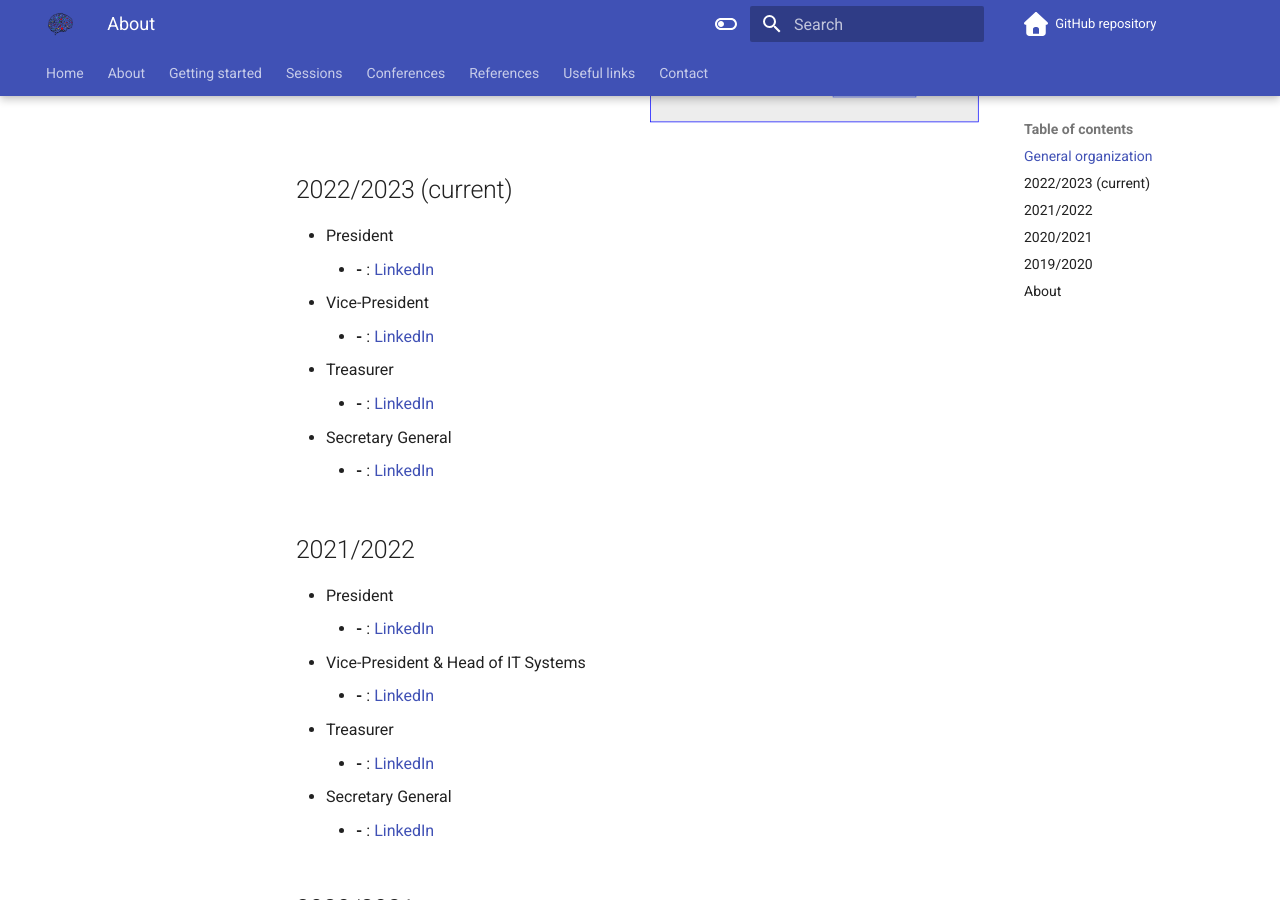
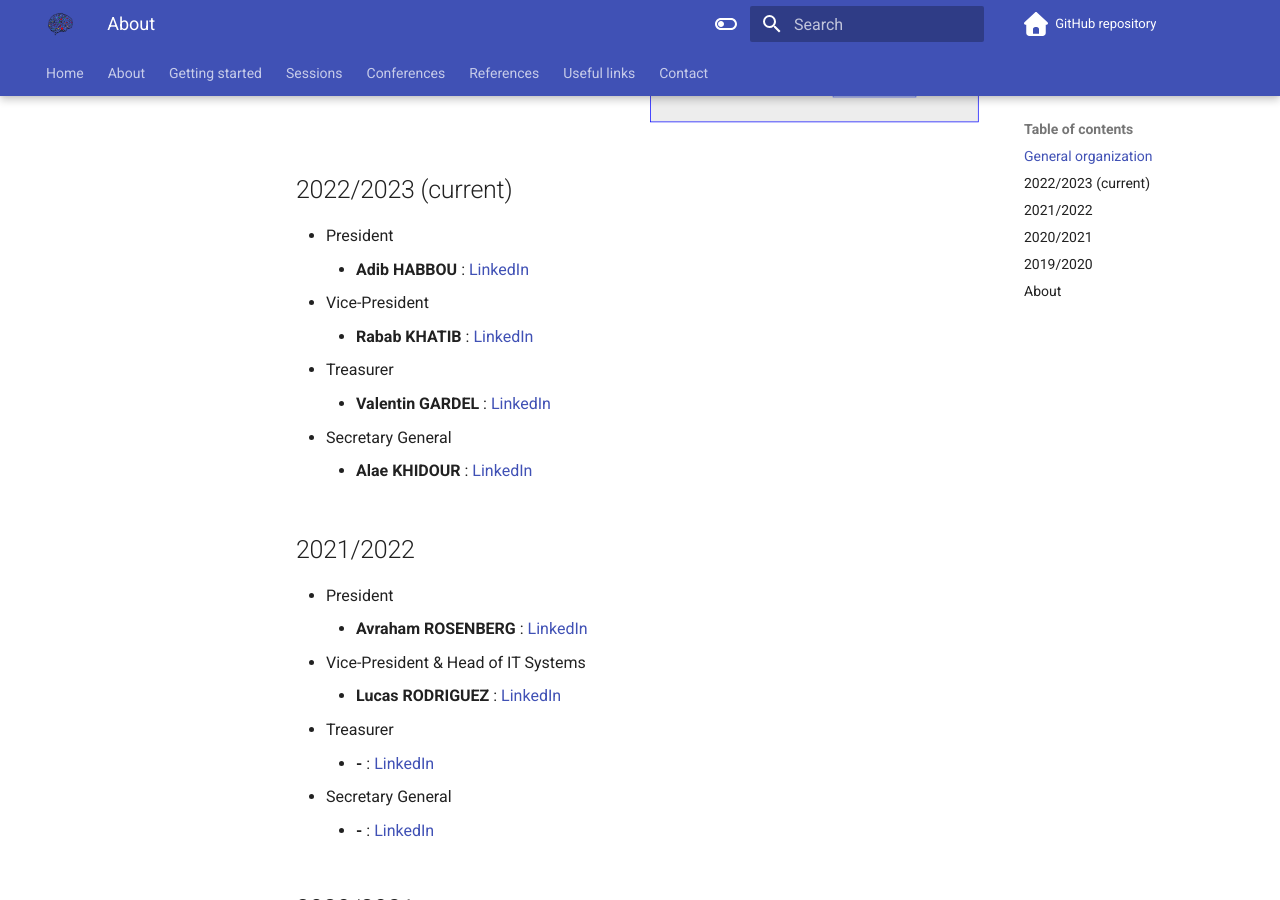
Before and after one commit to DataScIIEnce-ENSIIE/datasciience-ensiie.github.io, an MkDocs documentation site: the page built from docs/about.md, in a window 1280 px wide and 900 px high, scrolled down 612 px. Built offline with MkDocs 1.6.1 and Material for MkDocs 9.7.7, drawn with Linux system fonts in a browser that asks for light colours; nearby versions of some CDN libraries; comment, search, counter and statistics services are not loaded.

Commit message:
Update about.md

```diff
--- a/docs/about.md
+++ b/docs/about.md
@@ -29,20 +29,20 @@ graph LR
 ## 2022/2023 (current)
 
 - President
-    - **-** : [LinkedIn]()
+    - **Adib HABBOU** : [LinkedIn]()
 - Vice-President
-    - **-** : [LinkedIn]()
+    - **Rabab KHATIB** : [LinkedIn]()
 - Treasurer
-    - **-** : [LinkedIn]()
+    - **Valentin GARDEL** : [LinkedIn]()
 - Secretary General
-    - **-** : [LinkedIn]()
+    - **Alae KHIDOUR** : [LinkedIn]()
 
 ## 2021/2022
 
 - President
-    - **-** : [LinkedIn]()
+    - **Avraham ROSENBERG** : [LinkedIn]()
 - Vice-President & Head of IT Systems
-    - **-** : [LinkedIn]()
+    - **Lucas RODRIGUEZ** : [LinkedIn]()
 - Treasurer
     - **-** : [LinkedIn]()
 - Secretary General
```
